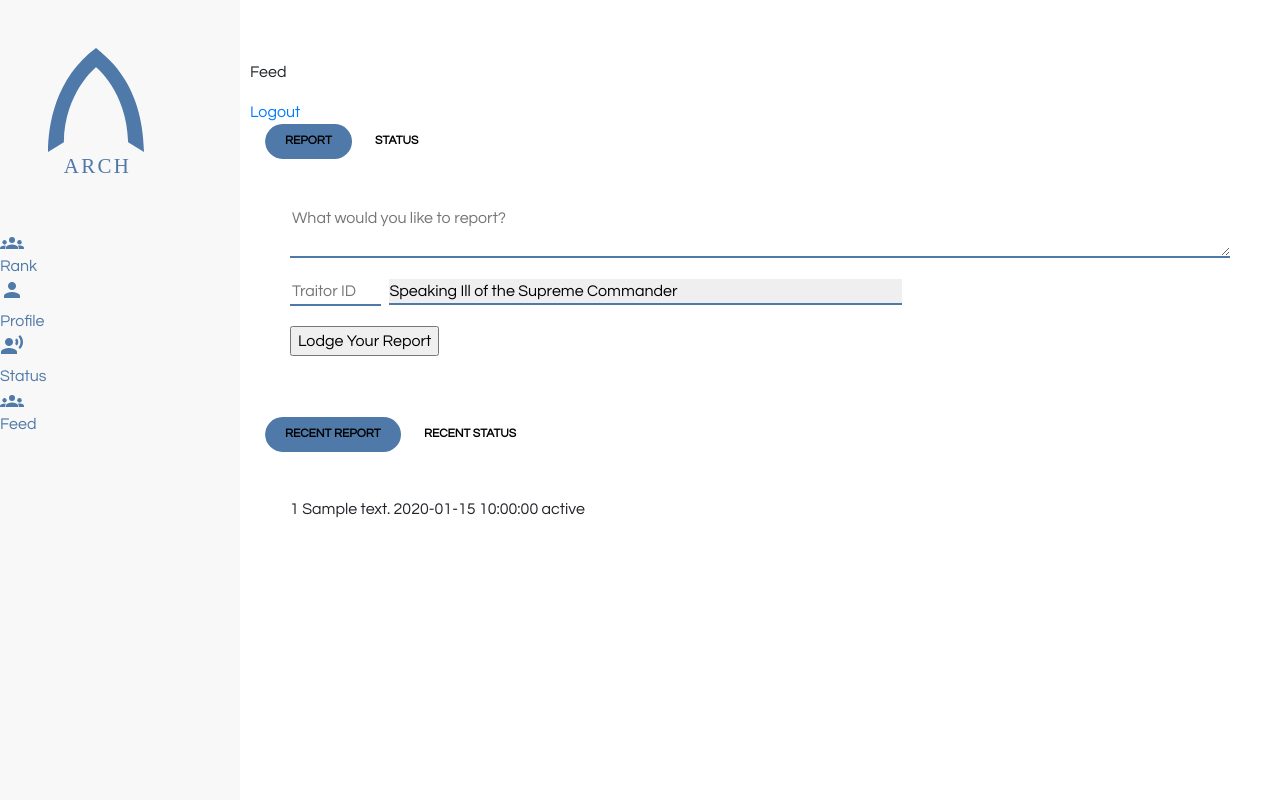
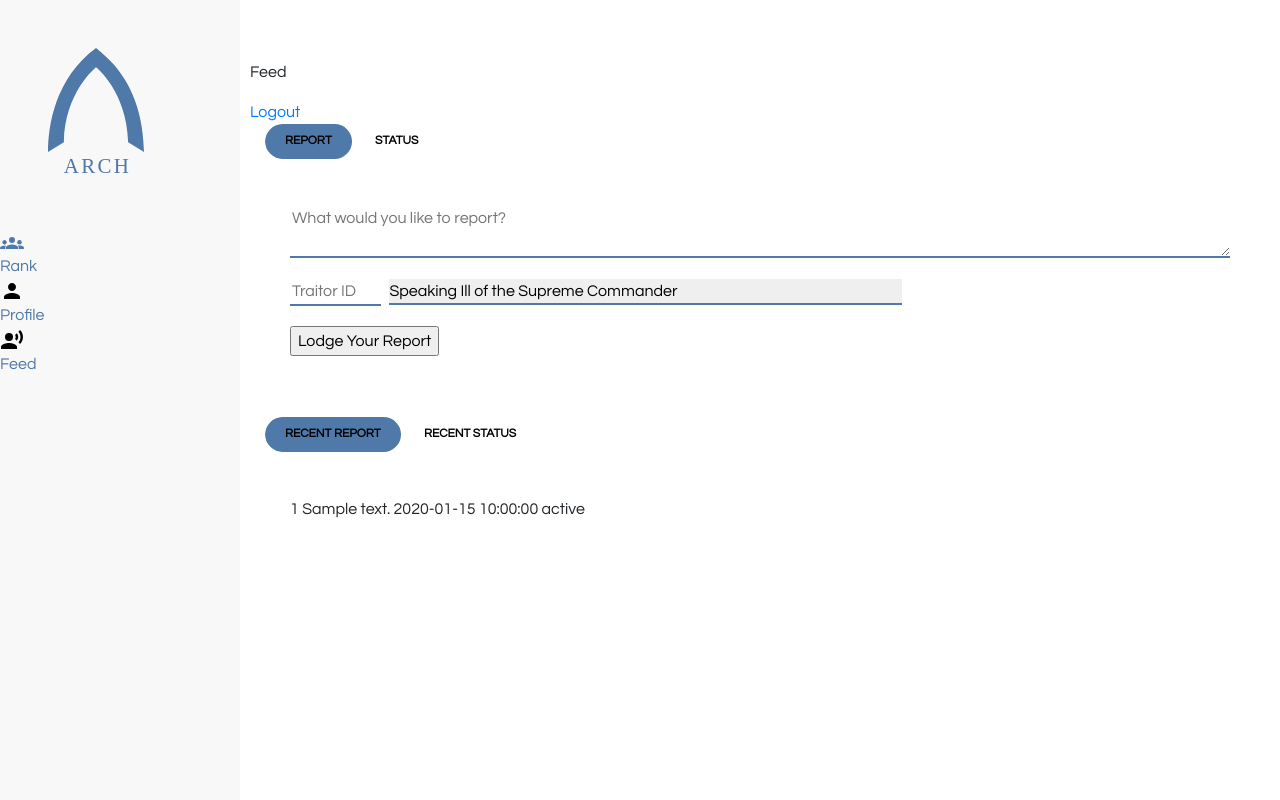
Before and after one commit to blaiddyd/arch-rank, a Flask app: page /feed in a window 1280 px wide. Run offline with Flask 2, Linux system fonts and the light colour scheme; a user stored in the database is signed in; tables that the repository leaves empty hold one stand-in row (values such as "Sample post"); some libraries are stand-ins or nearby versions.

Commit message:
More icons

```diff
--- a/app/templates/sidebar-base.html
+++ b/app/templates/sidebar-base.html
@@ -7,11 +7,11 @@
 {% block body %}
     <div class="grid-container">
         <div class="menu-icon">
-            <i id="menu-open-icon" class="material-icons md-32">menu</i>
+                <img id="menu-open-icon" class="icon" src="{{ url_for('static', filename='assets/menuicon.svg') }}">
         </div>
         <aside class="sidenav">
             <div class="sidenav-close-icon">
-                    <i id="menu-close-icon" class="material-icons md-32">close</i>
+                    <img id="menu-close-icon" class="icon" src="{{ url_for('static', filename='assets/closeicon.svg') }}">
             </div>
         <ul class="sidenav-list ">
             <img id="nav-logo" src="{{ url_for('static', filename='assets/logotext.svg') }}" alt="Arch">
@@ -19,16 +19,12 @@
                 <img id="rank-icon" class="icon" src="{{ url_for('static', filename='assets/rankicon.svg') }}">
                 <p>Rank</p>
             </a></li>
-            <li><a class="nav-item" href="{{ url_for('rank') }}">
-                <i id="profile-icon" class="icon material-icons md-32">person</i>
+            <li><a class="nav-item" href="{{ url_for('profile_home') }}">
+                <img id="profile-icon" class="icon" src="{{ url_for('static', filename='assets/profileicon.svg') }}">
                 <p>Profile</p>
             </a></li>
-            <li><a class="nav-item" href="{{ url_for('rank') }}">
-                <i id="profile-icon" class="icon material-icons md-32">record_voice_over</i>
-                <p>Status</p>
-            </a></li>
-            <li><a class="nav-item" href="{{ url_for('rank') }}">
-                <img id="feed-icon" class="icon" src="{{ url_for('static', filename='assets/rankicon.svg') }}">
+            <li><a class="nav-item" href="{{ url_for('feed') }}">
+                <img id="feed-icon" class="icon" src="{{ url_for('static', filename='assets/feedicon.svg') }}">
                 <p>Feed</p>
             </a></li>
         </aside>
```
Also changed, not shown: app/static/assets/menuicon.svg (added).
